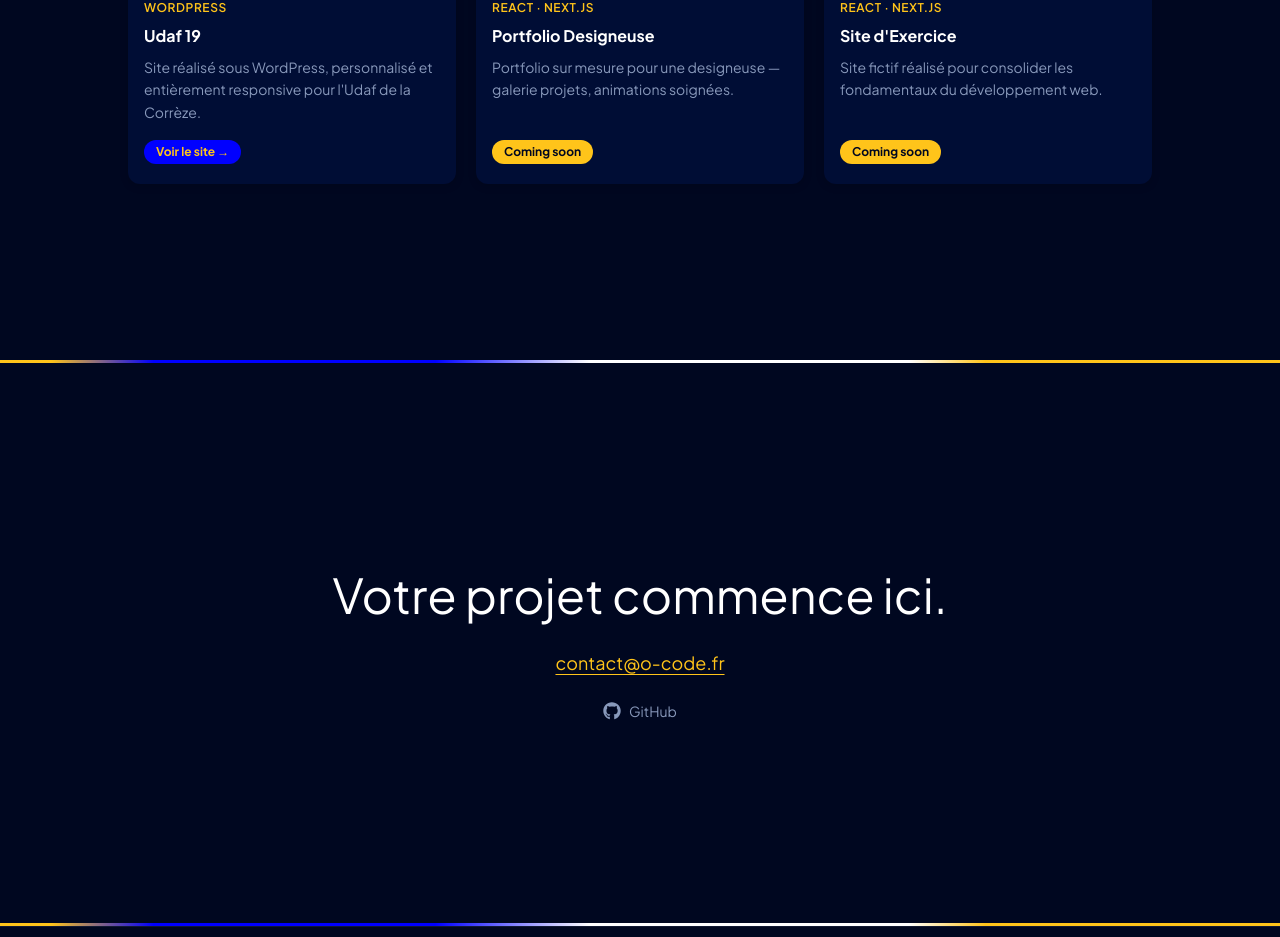
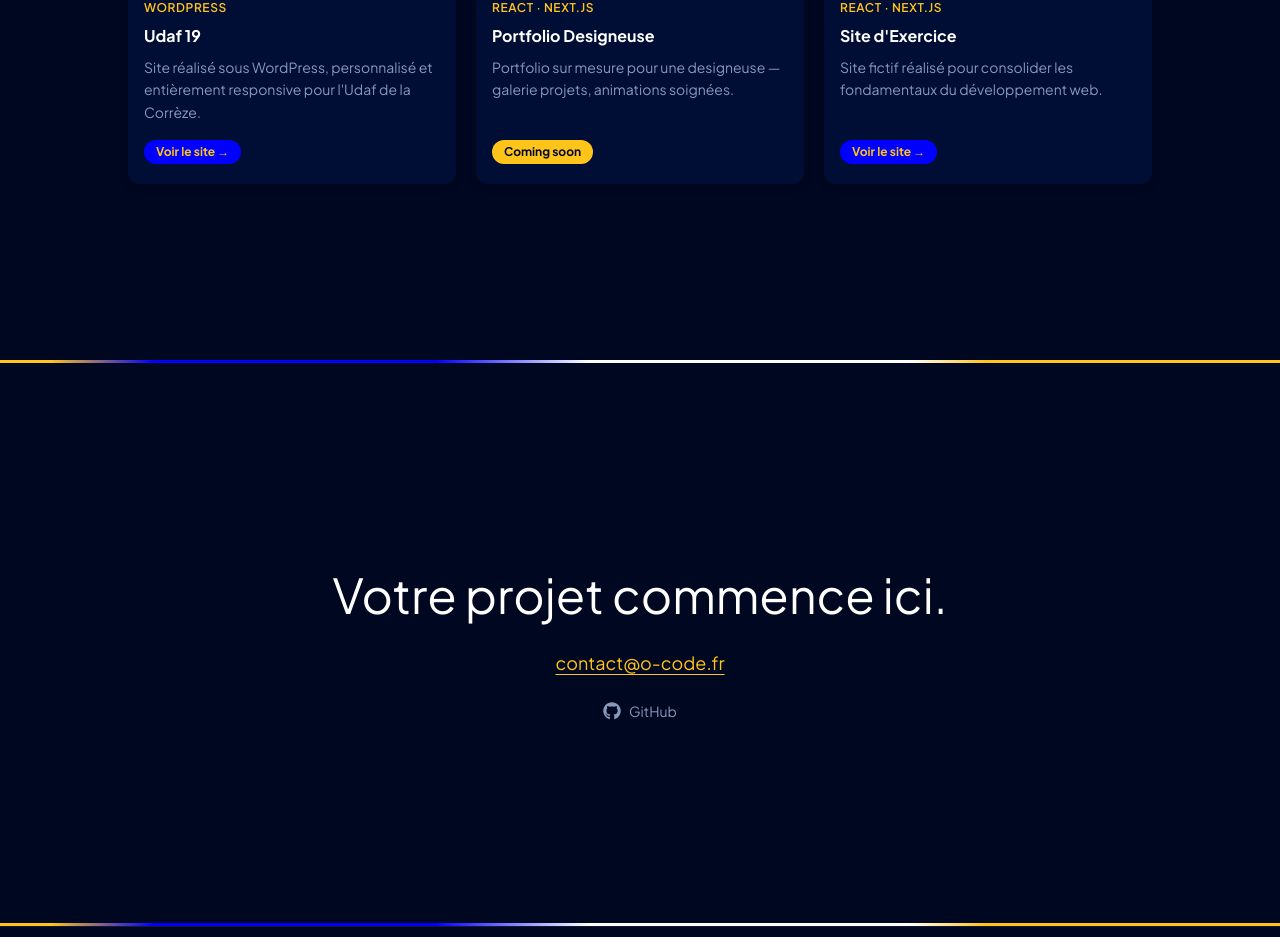
Before and after one commit to S0rray/my-portfolio, a Next.js app: page / in a window 1280 px wide. Shown: the part 1973-2910 px from the top of the page. Built offline with nearby package versions, Linux system fonts and the light colour scheme; a web font is replaced by a local one.

Commit message:
feat: lien salon-coiffeur.o-code.fr sur le projet Site d'Exercice

```diff
--- a/components/sections/ProjectsSection.tsx
+++ b/components/sections/ProjectsSection.tsx
@@ -40,7 +40,8 @@ const PROJECTS: Project[] = [
     description:
       'Site fictif réalisé pour consolider les fondamentaux du développement web.',
     image: '/projects/salon-coiffeur.webp',
-    comingSoon: true,
+    href: 'https://salon-coiffeur.o-code.fr',
+    comingSoon: false,
   },
 ];
 
```
